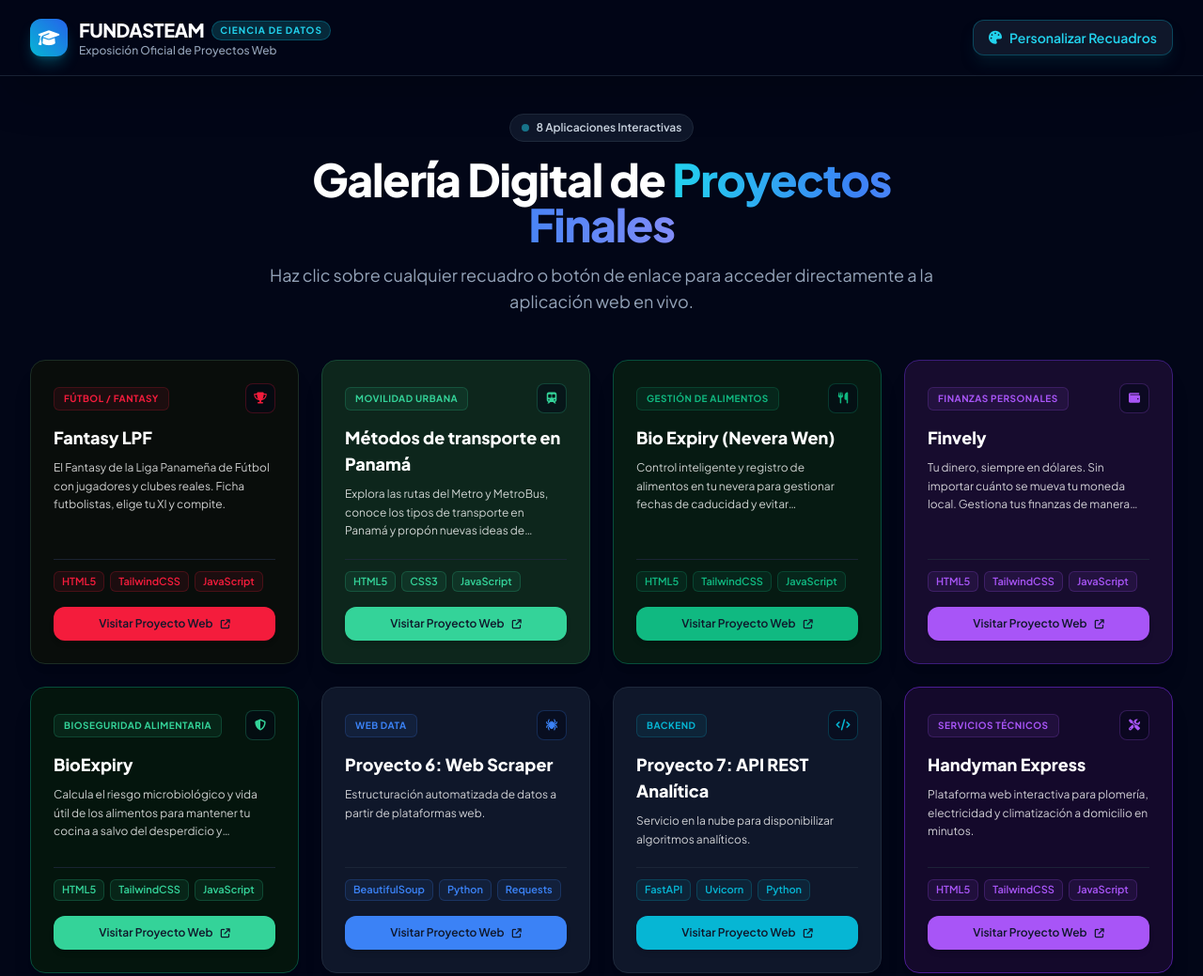
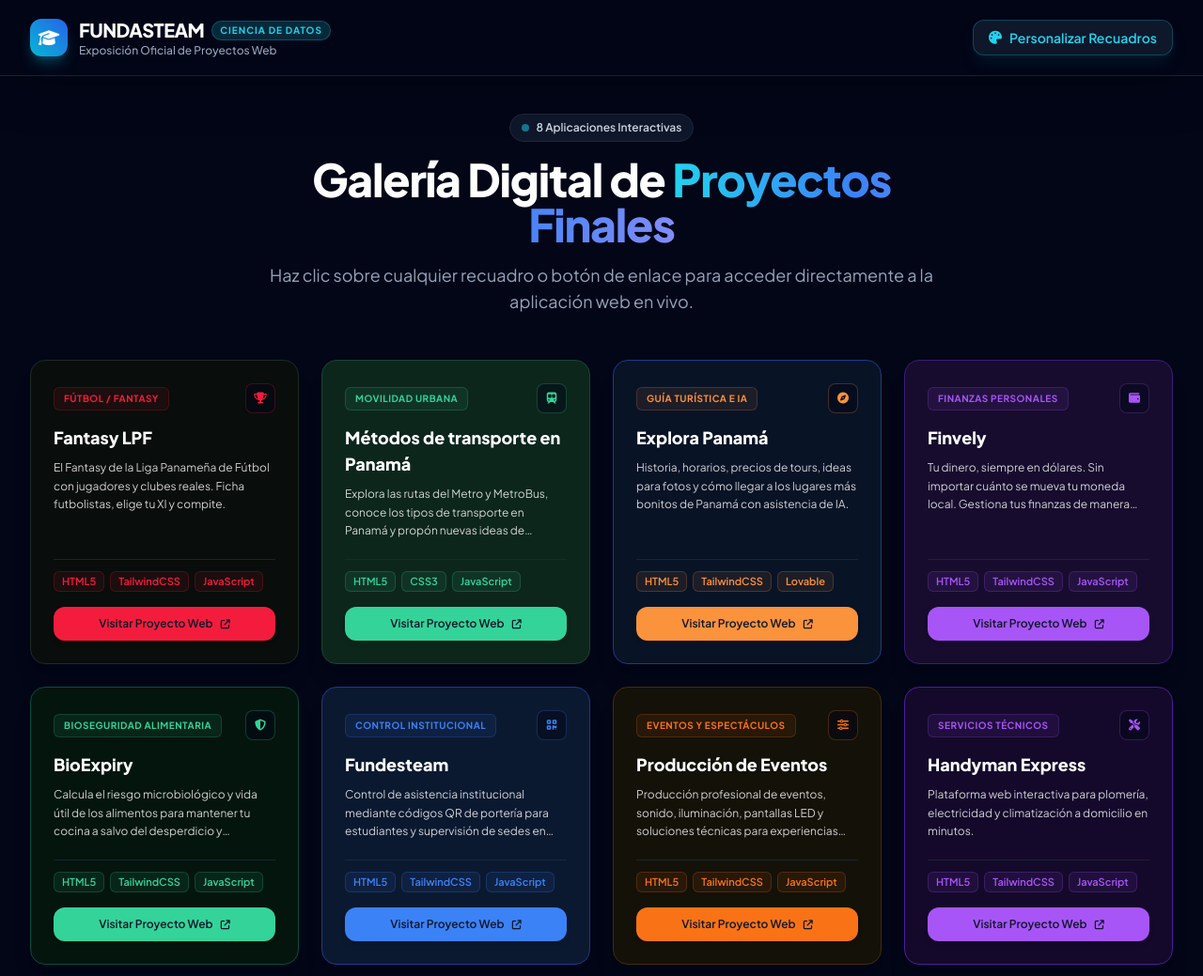
Before and after one commit to GodDark1206/Proyectos-fundasteam, a plain HTML site: page index.html in a window 1280 px wide. Shown: the top 1039 px of the page at 94% size. Drawn offline with nearby package versions, Linux system fonts and the light colour scheme.

Commit message:
proyectos restantes

```diff
--- a/index.html
+++ b/index.html
@@ -166,17 +166,17 @@
       },
       {
         id: 3,
-        title: "Bio Expiry (Nevera Wen)",
-        category: "Gestión de Alimentos",
-        icon: "fa-utensils",
+        title: "Explora Panamá",
+        category: "Guía Turística e IA",
+        icon: "fa-compass",
         image: "",
-        description: "Control inteligente y registro de alimentos en tu nevera para gestionar fechas de caducidad y evitar desperdicios.",
-        url: "Https://bioexpiry.vercel.app?_vercel_share=K4NNgg3SswKVCQ88swOK149Yr8QwM38K",
-        techs: ["HTML5", "TailwindCSS", "JavaScript"],
-        bgColor: "#061a12",
-        borderColor: "#064e3b",
+        description: "Historia, horarios, precios de tours, ideas para fotos y cómo llegar a los lugares más bonitos de Panamá con asistencia de IA.",
+        url: "https://explore-panama-guide.lovable.app/",
+        techs: ["HTML5", "TailwindCSS", "Lovable"],
+        bgColor: "#091326",
+        borderColor: "#1e3a8a",
         textColor: "#ffffff",
-        accentColor: "#10b981"
+        accentColor: "#fb923c"
       },
       {
         id: 4,
@@ -208,31 +208,31 @@
       },
       {
         id: 6,
-        title: "Proyecto 6: Web Scraper",
-        category: "Web Data",
-        icon: "fa-spider",
+        title: "Fundesteam",
+        category: "Control Institucional",
+        icon: "fa-qrcode",
         image: "",
-        description: "Estructuración automatizada de datos a partir de plataformas web.",
-        url: "https://example.com/proyecto6",
-        techs: ["BeautifulSoup", "Python", "Requests"],
-        bgColor: "#0f172a",
-        borderColor: "#1e293b",
+        description: "Control de asistencia institucional mediante códigos QR de portería para estudiantes y supervisión de sedes en tiempo real.",
+        url: "https://fundesteamas.vercel.app/",
+        techs: ["HTML5", "TailwindCSS", "JavaScript"],
+        bgColor: "#0b1930",
+        borderColor: "#1e3a8a",
         textColor: "#ffffff",
         accentColor: "#3b82f6"
       },
       {
         id: 7,
-        title: "Proyecto 7: API REST Analítica",
-        category: "Backend",
-        icon: "fa-code",
+        title: "Producción de Eventos",
+        category: "Eventos y Espectáculos",
+        icon: "fa-sliders",
         image: "",
-        description: "Servicio en la nube para disponibilizar algoritmos analíticos.",
-        url: "https://example.com/proyecto7",
-        techs: ["FastAPI", "Uvicorn", "Python"],
-        bgColor: "#0f172a",
-        borderColor: "#1e293b",
+        description: "Producción profesional de eventos, sonido, iluminación, pantallas LED y soluciones técnicas para experiencias memorables.",
+        url: "https://agony-systeam.vercel.app/",
+        techs: ["HTML5", "TailwindCSS", "JavaScript"],
+        bgColor: "#141108",
+        borderColor: "#422e06",
         textColor: "#ffffff",
-        accentColor: "#06b6d4"
+        accentColor: "#f97316"
       },
       {
         id: 8,
@@ -251,7 +251,7 @@
     ];
 
     function getStoredProjects() {
-      const stored = localStorage.getItem('fundasteam_projects_v12');
+      const stored = localStorage.getItem('fundasteam_projects_v16');
       if (stored) {
         try { return JSON.parse(stored); } catch (e) {}
       }
@@ -498,7 +498,7 @@
       }
 
       projects = updatedProjects;
-      localStorage.setItem('fundasteam_projects_v12', JSON.stringify(projects));
+      localStorage.setItem('fundasteam_projects_v16', JSON.stringify(projects));
       renderProjects();
       closeModal();
     });
@@ -506,7 +506,7 @@
     resetDefaultsBtn.addEventListener('click', () => {
       if (confirm('¿Deseas restablecer todos los proyectos a los valores originales del código?')) {
         projects = JSON.parse(JSON.stringify(defaultProjects));
-        localStorage.removeItem('fundasteam_projects_v12');
+        localStorage.removeItem('fundasteam_projects_v16');
         renderModalForm();
         renderProjects();
       }
```
